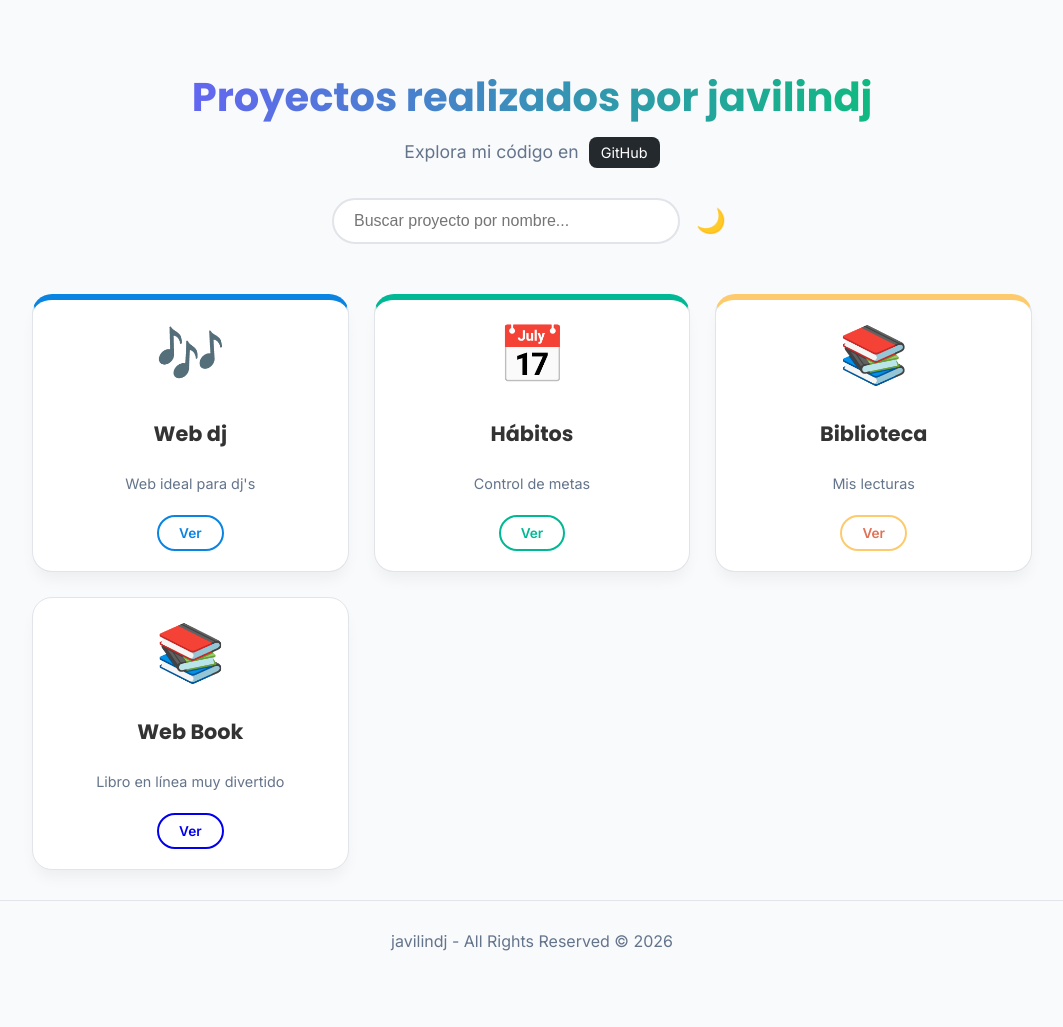
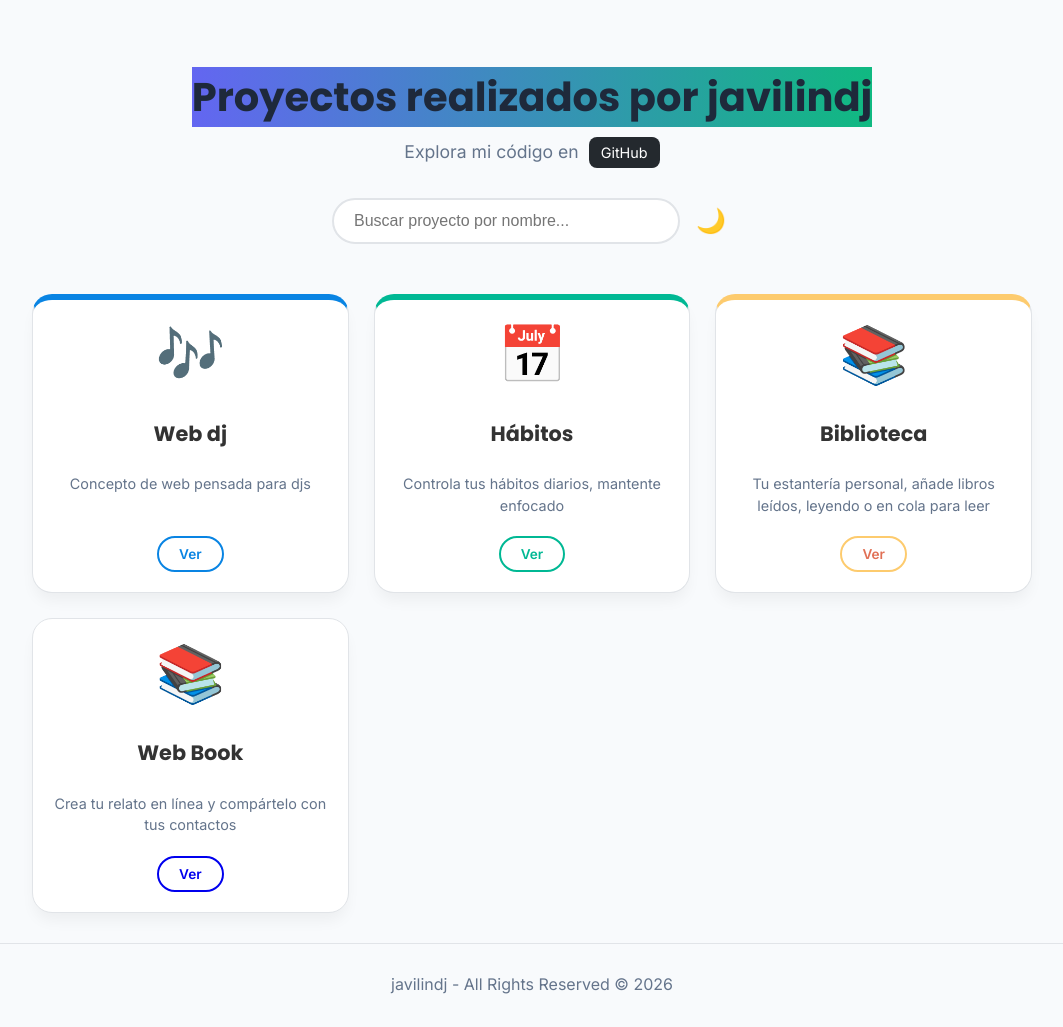
Before and after one commit to debescreerenti23/portfolio, a plain HTML site: page index.html in a window 1280 px wide. Shown: the whole page, without its empty margins (108-1171 px from the left). Drawn offline with Linux system fonts and the light colour scheme.

Commit message:
edit research

```diff
--- a/main.js
+++ b/main.js
@@ -1,8 +1,8 @@
 const proyectos = [
-    { titulo: "Web dj", descripcion: "Web ideal para dj's", link: "https://debescreerenti23.github.io/dj-website/", sticker: "🎶", clase: "t-personal" },
-    { titulo: "Hábitos", descripcion: "Control de metas", link: "https://debescreerenti23.github.io/mis-habitos/", sticker: "📅", clase: "t-habitos" },
-    { titulo: "Biblioteca", descripcion: "Mis lecturas", link: "https://debescreerenti23.github.io/mi-biblioteca/", sticker: "📚", clase: "t-biblioteca" },
-    { titulo: "Web Book", descripcion: "Libro en línea muy divertido", link: "https://debescreerenti23.github.io/web-book/", sticker: "📚", clase: "t-webbook"}
+    { titulo: "Web dj", descripcion: "Concepto de web pensada para djs", link: "https://debescreerenti23.github.io/dj-website/", sticker: "🎶", clase: "t-personal" },
+    { titulo: "Hábitos", descripcion: "Controla tus hábitos diarios, mantente enfocado", link: "https://debescreerenti23.github.io/mis-habitos/", sticker: "📅", clase: "t-habitos" },
+    { titulo: "Biblioteca", descripcion: "Tu estantería personal, añade libros leídos, leyendo o en cola para leer", link: "https://debescreerenti23.github.io/mi-biblioteca/", sticker: "📚", clase: "t-biblioteca" },
+    { titulo: "Web Book", descripcion: "Crea tu relato en línea y compártelo con tus contactos", link: "https://debescreerenti23.github.io/web-book/", sticker: "📚", clase: "t-webbook"}
 ];
 
 const contenedor = document.getElementById('cards-container');
--- a/style.css
+++ b/style.css
@@ -49,8 +49,6 @@ body {
     font-size: 2.5rem;
     margin-bottom: 10px;
     background: linear-gradient(90deg, var(--primary), var(--accent));
-    -webkit-background-clip: text;
-    -webkit-text-fill-color: transparent;
 }
 
 .header-title p {
```
